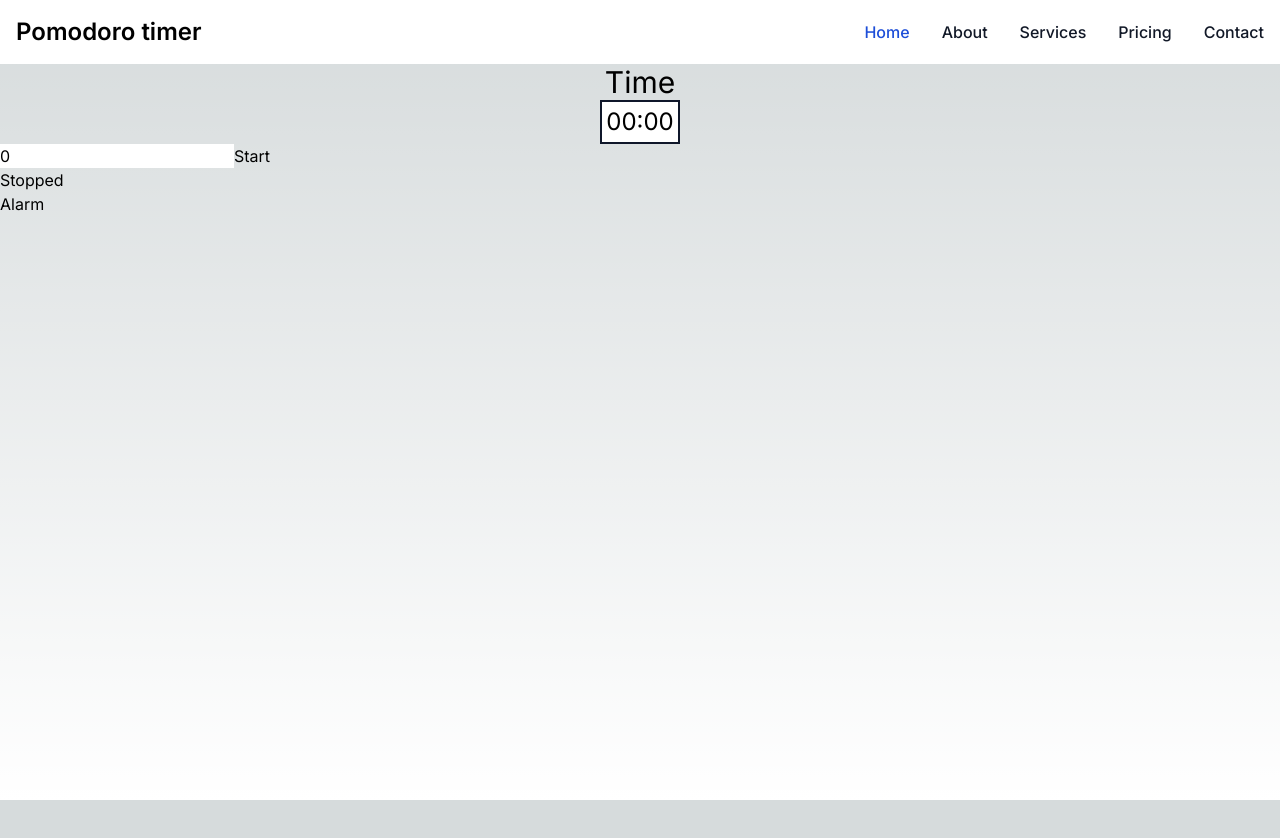
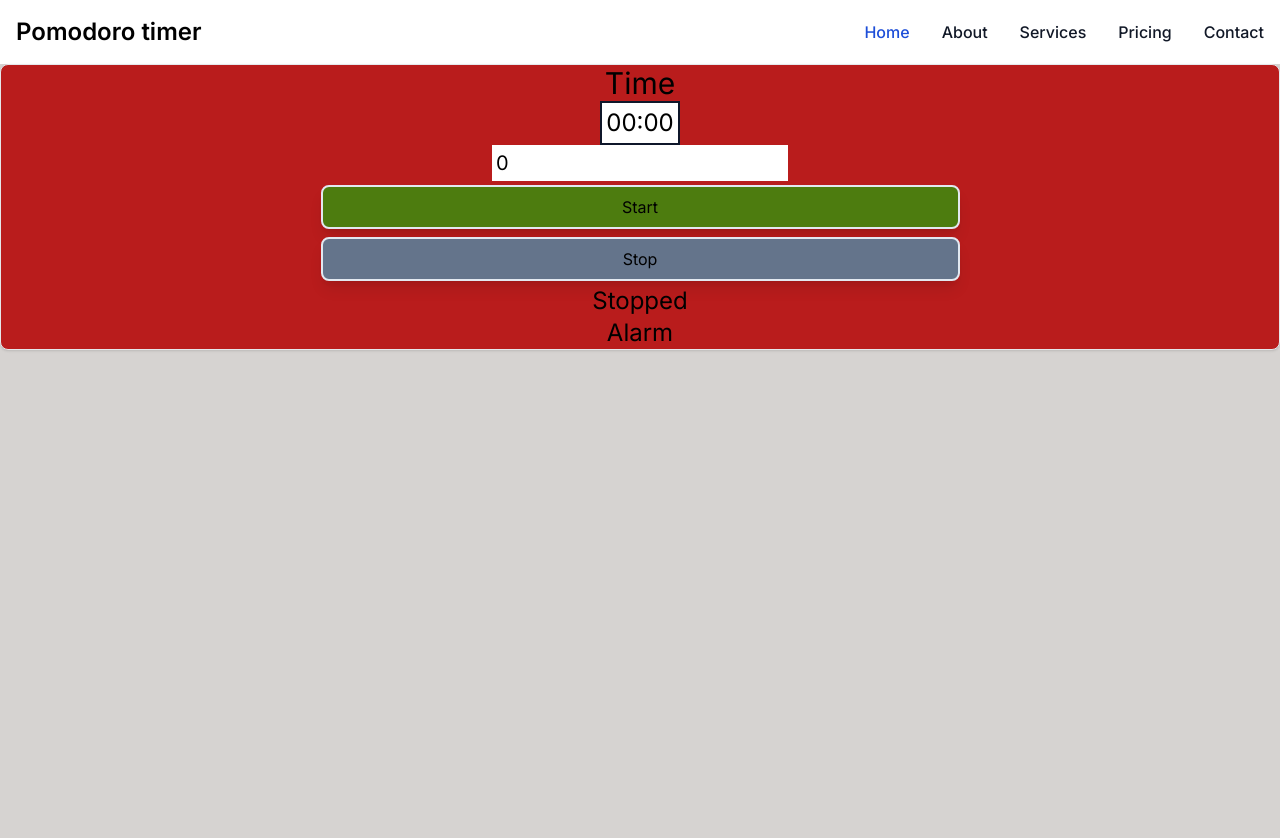
Before and after one commit to extremito/pomodoro-next-app, a Next.js app: page /main in a window 1280 px wide. Shown: the top 838 px of the page. Before the commit the page ends 800 px from the top, so only its background shows below. Built offline with nearby package versions, Linux system fonts and the light colour scheme.

Commit message:
Update Main page to show basic timer

```diff
--- a/app/layout.tsx
+++ b/app/layout.tsx
@@ -16,7 +16,7 @@ export default function RootLayout({
 }>) {
   return (
     <html lang="en" className="h-full">
-      <body className={`${inter.className}`}>
+      <body className={`${inter.className} h-full`}>
         {children}
       </body>
     </html>
--- a/app/main/layout.tsx
+++ b/app/main/layout.tsx
@@ -8,7 +8,7 @@ export default function MainLayout({
   return (
     <>
       <header><NavigationBar /></header>
-      <main>{children}</main>
+      <main className="bg-stone-300 dark:bg-stone-800 h-full">{children}</main>
     </>
   )
 }
--- a/app/main/page.tsx
+++ b/app/main/page.tsx
@@ -18,14 +18,19 @@ export default function Main() {
     simpleTimer.setTime(parseInt(value))
   }
 
-  const timerButtonClick = () => {
+  const startClick = () => {
     if (!timerStarted) {
       simpleTimer.startTimer(() => setTimeElapsed(t => t + 1))
     } else {
       simpleTimer.stopTimer()
-      // setTimeElapsed(0)
     }
     setTimerStarted(!timerStarted)
+  }
+
+  const stopClick = () => {
+    setTimeElapsed(0)
+    simpleTimer.stopTimer()
+    setTimerStarted(false)
   }
 
   useEffect(() => {
@@ -33,10 +38,15 @@ export default function Main() {
   }, [isTimeLeft])
 
   return (<section>
-    <TimeDisplay timeSet={time} timeElapsed={timeElapsed} />
-    <input type="number" onChange={changeTime} value={time} />
-    <button onClick={timerButtonClick}>{timerStarted ? 'Stop' : 'Start'}</button>
-    <div>{isTimeLeft ? 'Counting' : 'Stopped'}</div>
-    <div>{isTimeLeft ? 'Ready' : 'Alarm'}</div>
+    <div className="w-full bg-red-700 border border-gray-200 rounded-lg shadow dark:bg-gray-800 dark:border-gray-700 flex flex-col items-center">
+      <TimeDisplay timeSet={time} timeElapsed={timeElapsed} />
+      <input className="p-1 text-xl" type="number" onChange={changeTime} value={time} />
+      <button className="p-2 bg-lime-700 w-6/12 rounded-lg border-2 border-slate-200 shadow-lg border-double my-1"
+        disabled={!time} onClick={startClick}>{timerStarted ? 'Pause' : 'Start'}</button>
+      <button className="p-2 bg-slate-500 w-6/12 rounded-lg border-2 border-slate-200 shadow-lg border-double my-1"
+        disabled={!timeElapsed} onClick={stopClick}>Stop</button>
+      <div className="text-2xl">{isTimeLeft ? 'Counting' : 'Stopped'}</div>
+      <div className="text-2xl">{isTimeLeft ? 'Ready' : 'Alarm'}</div>
+    </div>
   </section>)
 }
```
